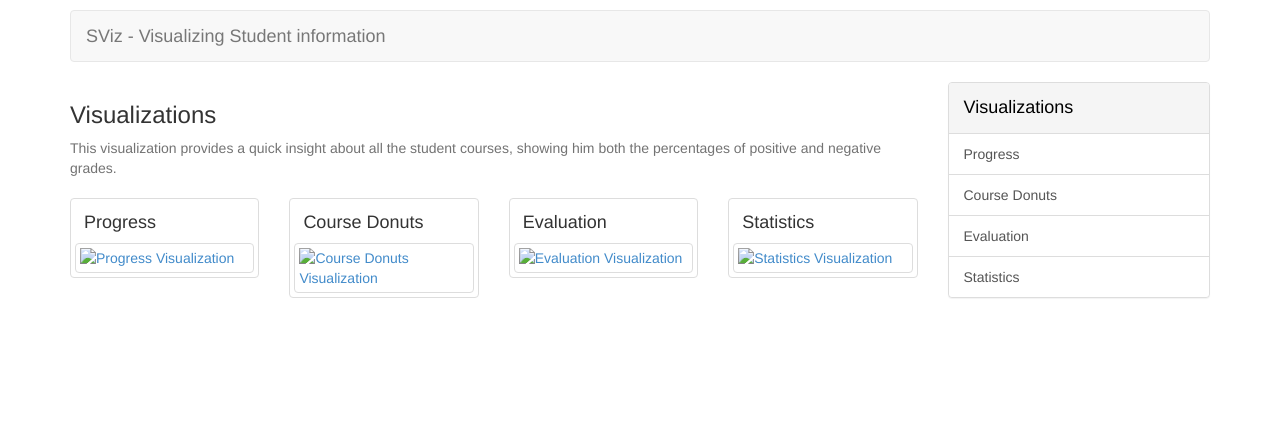
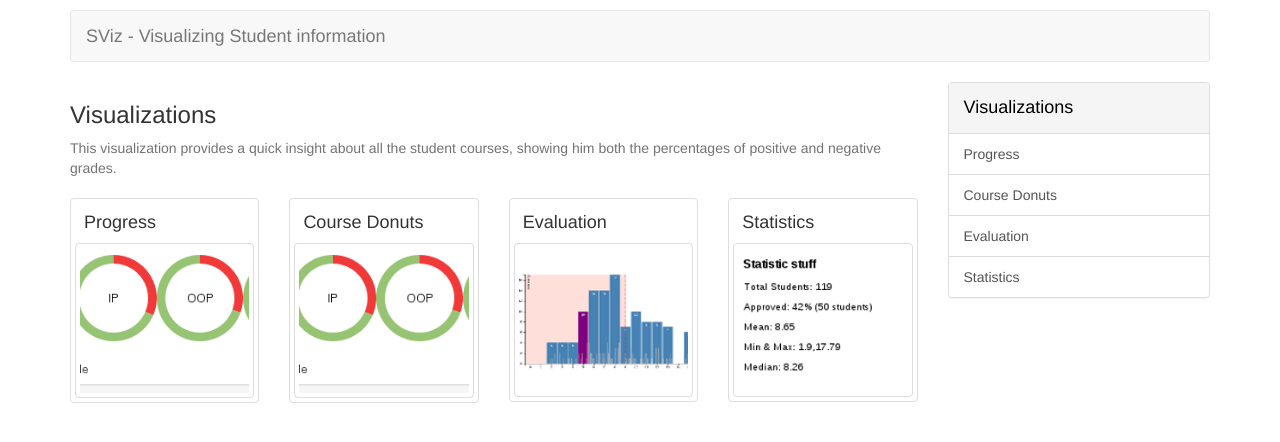
Before and after one commit to FenixEdu/sviz, a Jekyll site: the page built from visualizations/index.md, in a window 1280 px wide. Shown: the top 442 px of the page. Built offline with Jekyll 4.4.1, drawn with Linux system fonts in a browser that asks for light colours; Markdown is read by kramdown in place of the engine named in the settings.

Commit message:
Fix visualizations gallery links

```diff
--- a/visualizations/index.md
+++ b/visualizations/index.md
@@ -16,7 +16,7 @@ This visualization provides a quick insight about all the student courses, showi
         <div class="caption" style="padding: 0px 9px">
           <h4>{{ item.name }}</h4>
         </div>
-        <img class="img-responsive img-thumbnail" src="{{ site.baseurl }}{{ item.path }}/thumbnail.png" alt="{{ item.name }} Visualization">
+        <img class="img-responsive img-thumbnail" src="{{ site.baseurl }}/visualizations/{{ item.path }}/thumbnail.png" alt="{{ item.name }} Visualization">
       </div>
     </div>
   </a>
```
